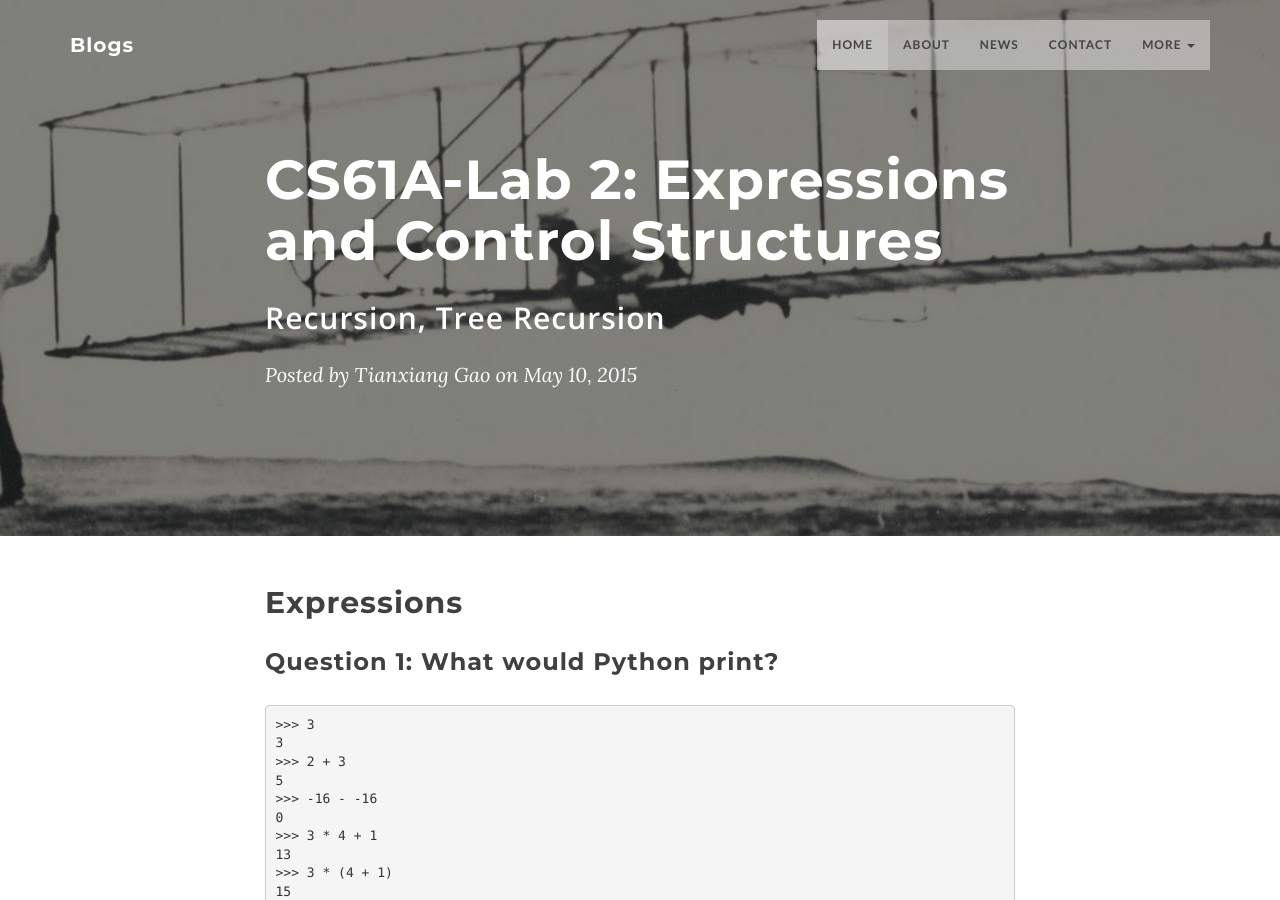
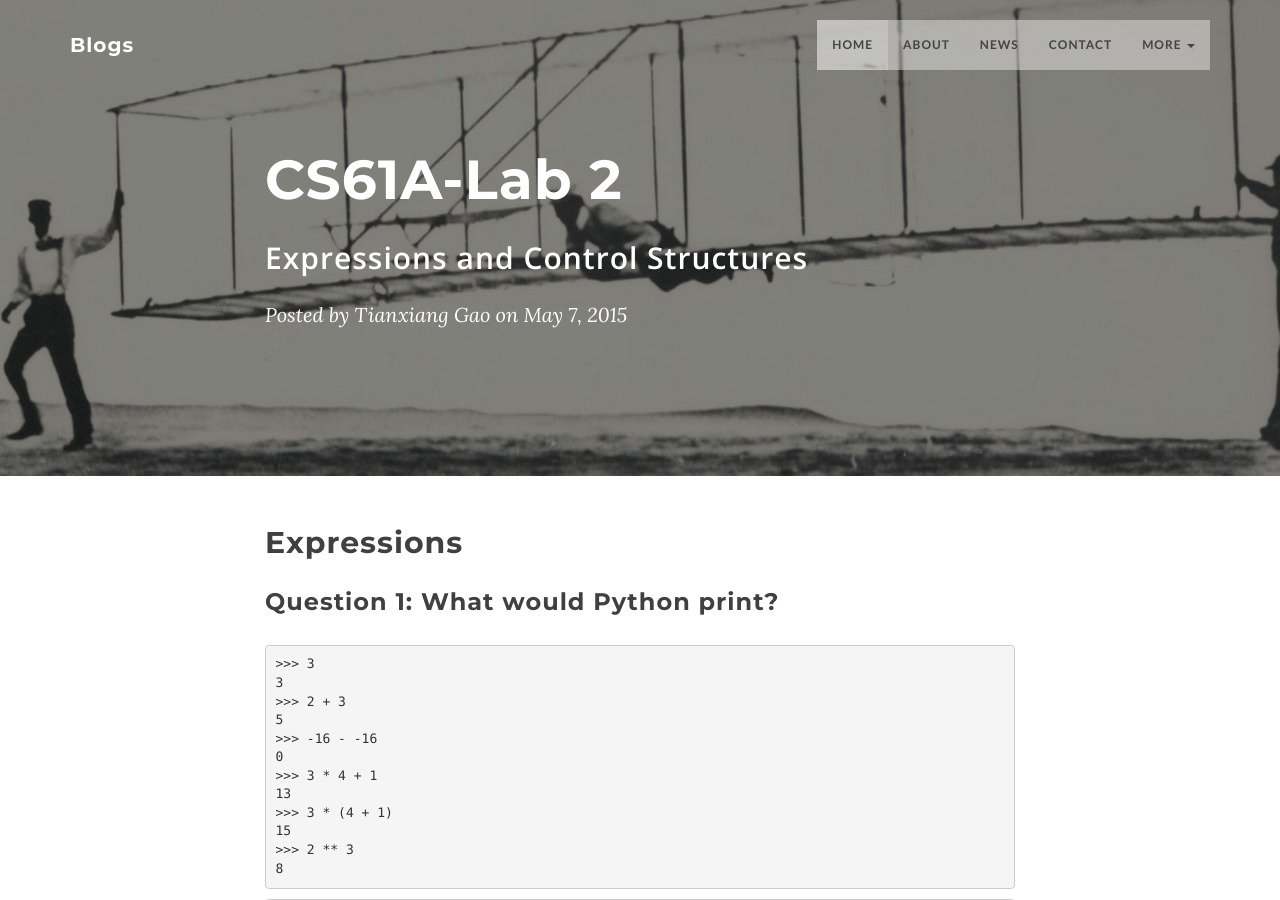
Before and after one commit to xuanix/blogs, a Jekyll site: the page built from _posts/2015-05-07-cs61a-lab02.markdown, in a window 1280 px wide and 900 px high. Built offline with Jekyll 4.4.1, drawn with Linux system fonts in a browser that asks for light colours; nearby versions of some CDN libraries; formulas are drawn with MathJax 3; comment, search, counter and statistics services are not loaded.

Commit message:
Update subtitle

```diff
--- a/_posts/2015-05-04-cs61a-lab00-lab01.markdown
+++ b/_posts/2015-05-04-cs61a-lab00-lab01.markdown
@@ -1,7 +1,7 @@
 ---
 layout:     post
-title: "CS61A-Lab 0 & Lab 1: Introduction to Unix"
-subtitle:   "Basic Commends"
+title: "CS61A-Lab 0 & Lab 1"
+subtitle:   "Introduction to Unix, Basic Commends"
 author: "Tianxiang Gao"
 date: "May 04, 2015"
 header-img: "img/post-bg-04.jpg"
--- a/_posts/2015-05-07-cs61a-lab02.markdown
+++ b/_posts/2015-05-07-cs61a-lab02.markdown
@@ -1,9 +1,9 @@
 ---
 layout:     post
-title: "CS61A-Lab 2: Expressions and Control Structures"
-subtitle:   "Recursion, Tree Recursion"
+title: "CS61A-Lab 2"
+subtitle:   "Expressions and Control Structures"
 author: "Tianxiang Gao"
-date: "May 10, 2015"
+date: "May 7, 2015"
 header-img: "img/post-bg-02.jpg"
 ---
 Expressions
```
